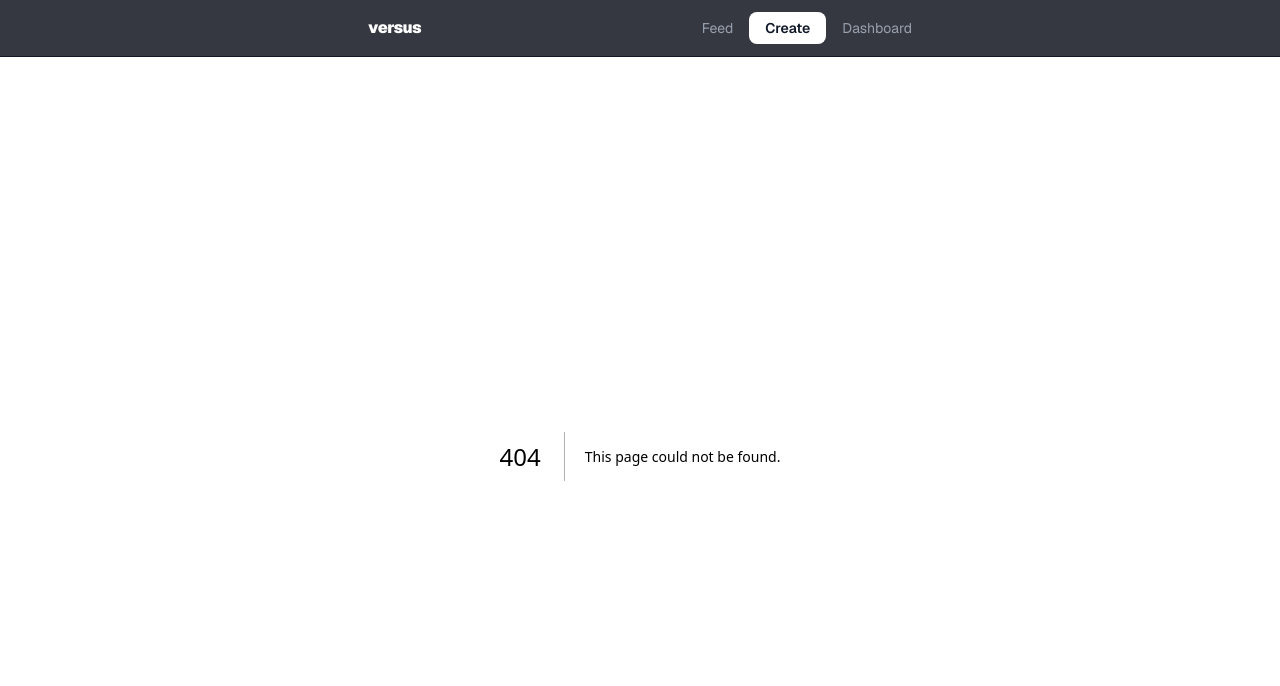
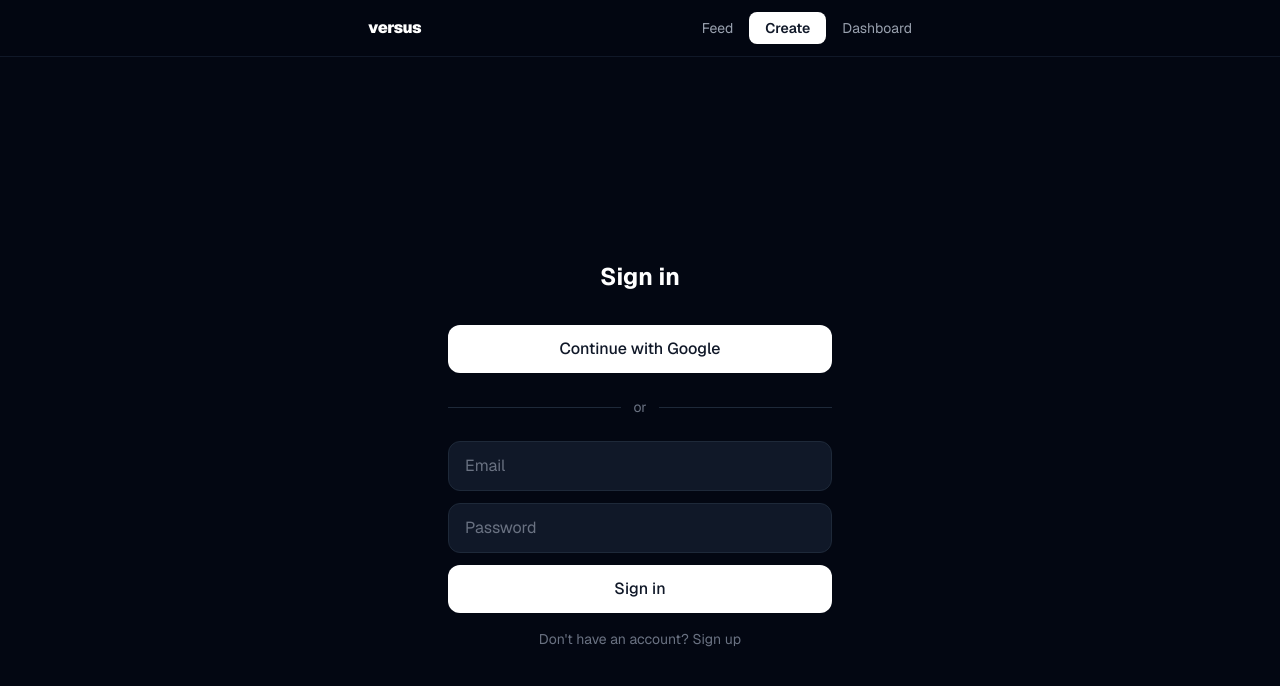
Before and after one commit to sccux/versus, a Next.js app in the folder versus/: page /login in a window 1280 px wide. Before the commit this address had no page. Shown: the top 686 px of the page. Built offline with nearby package versions, Linux system fonts and the light colour scheme.

Commit message:
feat: add login page with email and Google OAuth

```diff
--- /dev/null
+++ b/versus/app/api/auth/callback/route.ts
@@ -0,0 +1,15 @@
+import { createClient } from '@/lib/supabase/server'
+import { NextRequest, NextResponse } from 'next/server'
+
+export async function GET(request: NextRequest) {
+  const { searchParams, origin } = new URL(request.url)
+  const code = searchParams.get('code')
+  const next = searchParams.get('next') ?? '/'
+
+  if (code) {
+    const supabase = await createClient()
+    await supabase.auth.exchangeCodeForSession(code)
+  }
+
+  return NextResponse.redirect(`${origin}${next}`)
+}
--- /dev/null
+++ b/versus/app/login/page.tsx
@@ -0,0 +1,92 @@
+'use client'
+import { useState } from 'react'
+import { createClient } from '@/lib/supabase/client'
+import { useRouter } from 'next/navigation'
+
+export const dynamic = 'force-dynamic'
+
+export default function LoginPage() {
+  const [email, setEmail] = useState('')
+  const [password, setPassword] = useState('')
+  const [mode, setMode] = useState<'signin' | 'signup'>('signin')
+  const [error, setError] = useState<string | null>(null)
+  const [loading, setLoading] = useState(false)
+  const router = useRouter()
+
+  async function handleEmail(e: React.FormEvent) {
+    e.preventDefault()
+    setLoading(true)
+    setError(null)
+    const supabase = createClient()
+    const { error } = await (mode === 'signin'
+      ? supabase.auth.signInWithPassword({ email, password })
+      : supabase.auth.signUp({ email, password }))
+    if (error) { setError(error.message); setLoading(false); return }
+    router.push('/create')
+  }
+
+  async function handleGoogle() {
+    const supabase = createClient()
+    await supabase.auth.signInWithOAuth({
+      provider: 'google',
+      options: { redirectTo: `${location.origin}/api/auth/callback?next=/create` },
+    })
+  }
+
+  return (
+    <main className="min-h-screen flex items-center justify-center p-4">
+      <div className="w-full max-w-sm">
+        <h1 className="text-2xl font-bold text-white mb-8 text-center">
+          {mode === 'signin' ? 'Sign in' : 'Create account'}
+        </h1>
+
+        <button
+          onClick={handleGoogle}
+          className="w-full bg-white text-gray-900 font-medium py-3 rounded-xl mb-6 hover:bg-gray-100 transition-colors"
+        >
+          Continue with Google
+        </button>
+
+        <div className="flex items-center gap-3 mb-6">
+          <div className="flex-1 h-px bg-gray-800" />
+          <span className="text-gray-500 text-sm">or</span>
+          <div className="flex-1 h-px bg-gray-800" />
+        </div>
+
+        <form onSubmit={handleEmail} className="flex flex-col gap-3">
+          <input
+            type="email"
+            placeholder="Email"
+            value={email}
+            onChange={e => setEmail(e.target.value)}
+            required
+            className="bg-gray-900 border border-gray-800 text-white rounded-xl px-4 py-3 placeholder-gray-500 focus:outline-none focus:border-gray-600"
+          />
+          <input
+            type="password"
+            placeholder="Password"
+            value={password}
+            onChange={e => setPassword(e.target.value)}
+            required
+            className="bg-gray-900 border border-gray-800 text-white rounded-xl px-4 py-3 placeholder-gray-500 focus:outline-none focus:border-gray-600"
+          />
+          {error && <p className="text-red-400 text-sm">{error}</p>}
+          <button
+            type="submit"
+            disabled={loading}
+            className="bg-white text-gray-900 font-medium py-3 rounded-xl hover:bg-gray-100 transition-colors disabled:opacity-50"
+          >
+            {loading ? 'Loading...' : mode === 'signin' ? 'Sign in' : 'Sign up'}
+          </button>
+        </form>
+
+        <button
+          onClick={() => setMode(m => m === 'signin' ? 'signup' : 'signin')}
+          className="w-full text-gray-500 text-sm mt-4 hover:text-gray-300"
+        >
+          {mode === 'signin' ? "Don't have an account? Sign up" : 'Already have an account? Sign in'}
+        </button>
+      </div>
+    </main>
+  )
+}
```
